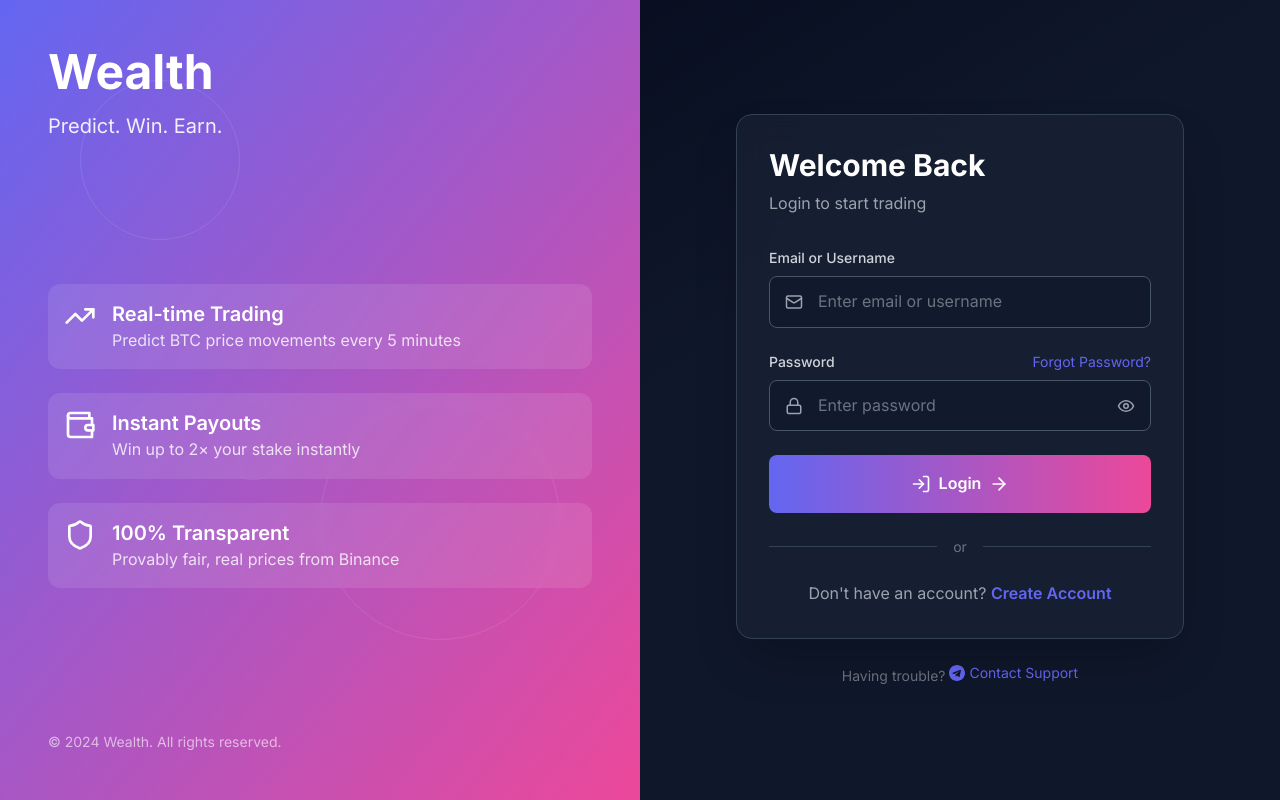
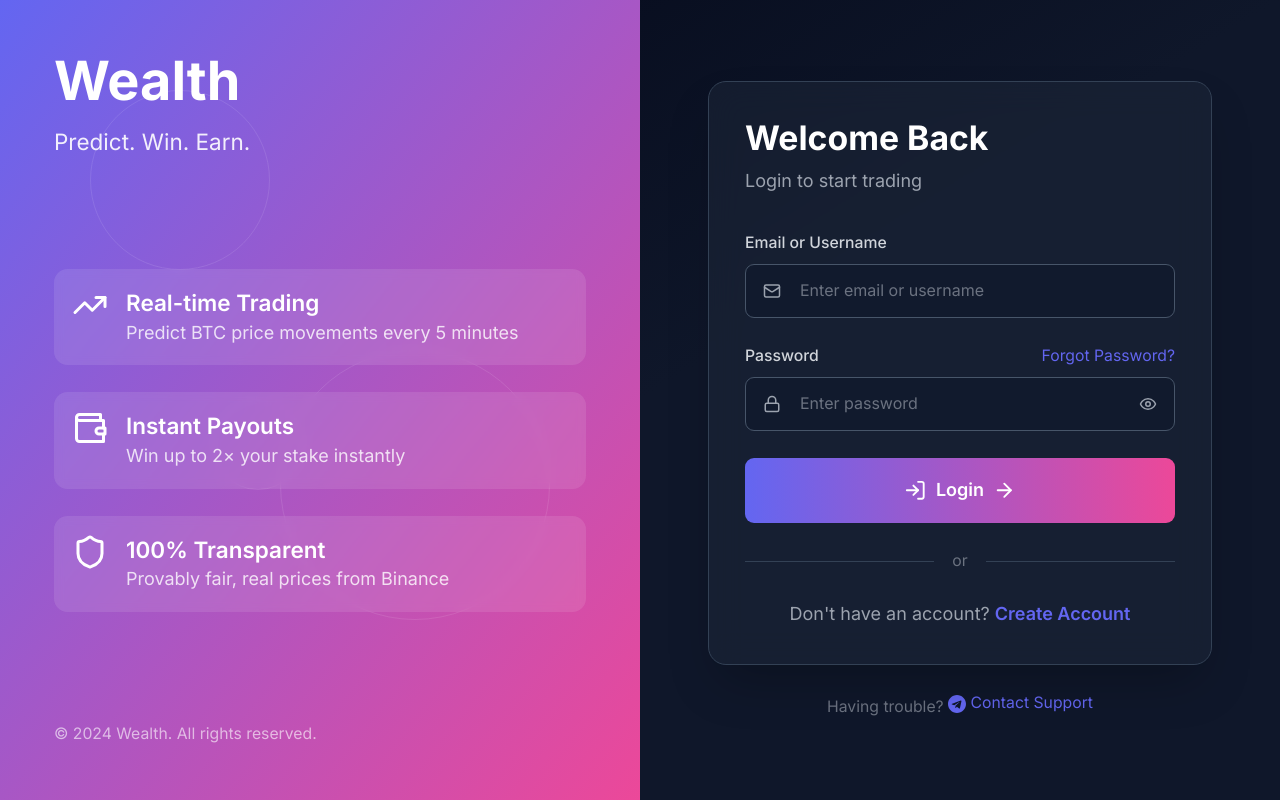
Before and after one commit to Olaygold/Wealth, a React (Vite) app in the folder client/: page /login in a window 1280 px wide. Built offline with nearby package versions, Linux system fonts and the light colour scheme; no server answers.

Commit message:
Update index.css

```diff
--- a/client/src/index.css
+++ b/client/src/index.css
@@ -973,3 +973,45 @@ textarea,
     display: none !important;
   }
 }
+/* ==================== RESPONSIVE BASE ==================== */
+html {
+  font-size: 16px;
+  -webkit-text-size-adjust: 100%;
+}
+
+/* Hide scrollbar but allow scroll */
+.scrollbar-hide {
+  -ms-overflow-style: none;
+  scrollbar-width: none;
+}
+.scrollbar-hide::-webkit-scrollbar {
+  display: none;
+}
+
+/* Touch-friendly */
+button, a {
+  -webkit-tap-highlight-color: transparent;
+}
+
+/* Prevent zoom on input focus (iOS) */
+input, select, textarea {
+  font-size: 16px !important;
+}
+
+@media (max-width: 374px) {
+  html {
+    font-size: 14px;
+  }
+}
+
+@media (min-width: 768px) {
+  html {
+    font-size: 16px;
+  }
+}
+
+@media (min-width: 1024px) {
+  html {
+    font-size: 18px;
+  }
+}
```
